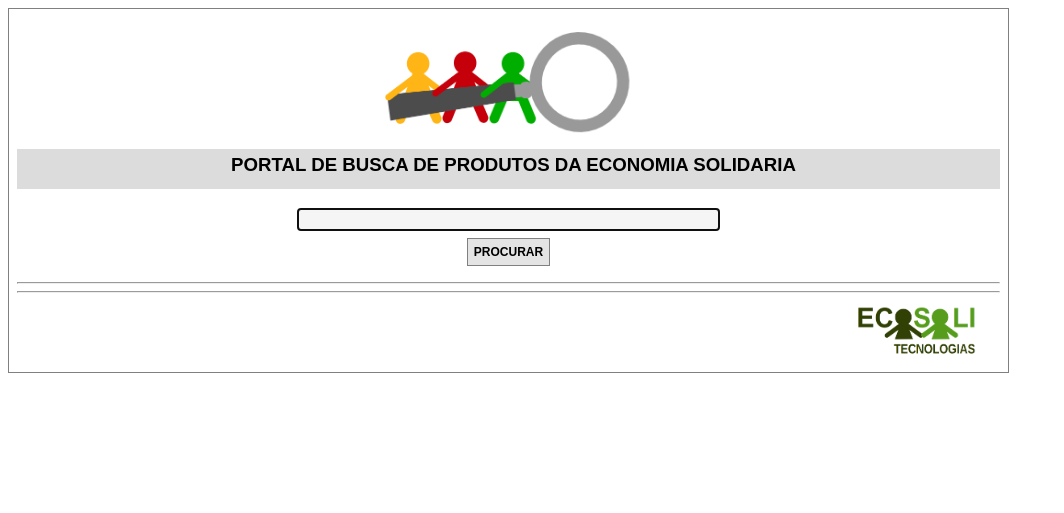
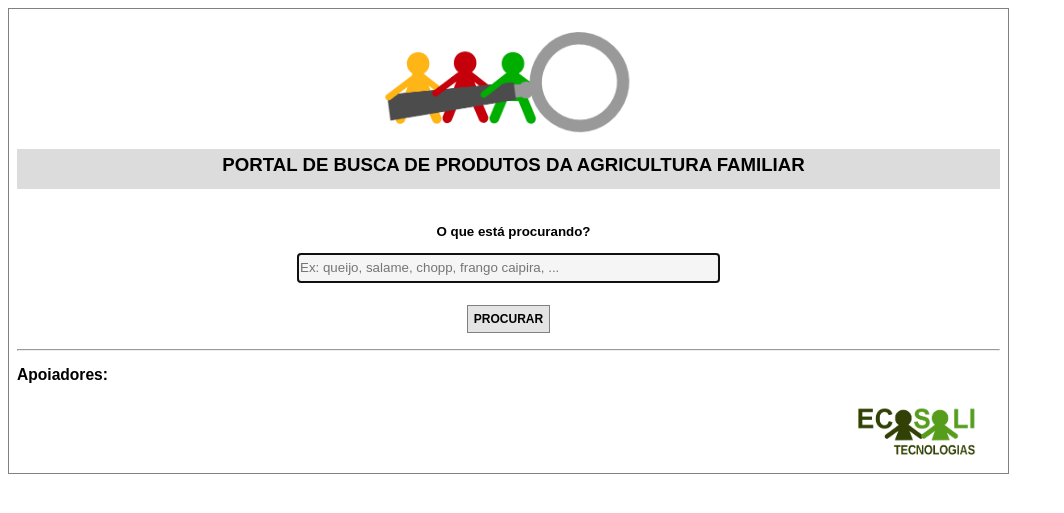
Before and after one commit to mauriciowitzgall/BUSCA, a PHP site: page / in a window 1280 px wide. Shown: the top 513 px of the page, without its empty margins (0-1064 px from the left). Run offline with PHP 8.4, Linux system fonts and the light colour scheme.

Commit message:
- A partir de agora a busca concatena todos os quiosques de todos banco de dados configurados e mostra um unico resultado. O quiosque é identificado por uma nova coluna. - A tela inicial agora é apenas uma janela de busca, como no google.

```diff
--- a/Aplicação/controle/bancos.php
+++ b/Aplicação/controle/bancos.php
@@ -4,6 +4,7 @@
 $banco_nome[1] = "sgaf";
 $banco_nome[2] = "coopaf";
 $banco_nome[3] = "cooesperanca";
+$banco_nome[4] = "agape";
 
-$banco_qtd=3
+$banco_qtd=4
 ?>
--- a/Aplicação/index.php
+++ b/Aplicação/index.php
@@ -18,14 +18,24 @@ $tpl->show();
 $tpl = new Template("templates/tituloemlinha_2.html");
 $tpl->block("BLOCK_QUEBRA1");
 $tpl->block("BLOCK_CENTRALIZAR");
-$tpl->LISTA_TITULO = "PORTAL DE BUSCA DE PRODUTOS DA ECONOMIA SOLIDARIA";
+$tpl->LISTA_TITULO = "PORTAL DE BUSCA DE PRODUTOS DA AGRICULTURA FAMILIAR";
 $tpl->block("BLOCK_TITULO");
 $tpl->block("BLOCK_QUEBRA2");
 $tpl->show();
 
 
+//Título do campo de busca
+$tpl = new Template("templates/titulosimples.html");
+$tpl->block("BLOCK_CENTRALIZAR");
+$tpl->LISTA_TITULO="O que está procurando?";
+$tpl->block("BLOCK_QUEBRA1");
+$tpl->block("BLOCK_TITULO");
+//$tpl->block("BLOCK_QUEBRA2");
+$tpl->show();
+
 //Campo para pesquisa de produto
 $tpl = new Template("templates/cadastro1.html");
+
 $tpl->FORM_NOME = "";
 $tpl->FORM_TARGET = "";
 $tpl->FORM_LINK = "resultado.php";
@@ -36,7 +46,9 @@ $tpl->CAMPO_TIPO = "text";
 $tpl->CAMPO_NOME = "filtro_produto";
 $tpl->CAMPO_VALOR = "";
 $tpl->CAMPO_TAMANHO = "50";
-$tpl->CAMPO_DICA = "";
+$tpl->CAMPO_DICA = "Ex: queijo, salame, chopp, frango caipira, ...";
+$tpl->CAMPO_ESTILO = "height:30px;";
+$tpl->block("BLOCK_CAMPO_ESTILO");
 $tpl->block("BLOCK_CAMPO_OBRIGATORIO");
 $tpl->block("BLOCK_CAMPO_PADRAO");
 $tpl->block("BLOCK_CAMPO_AUTOFOCO");
@@ -47,7 +59,7 @@ $tpl->block("BLOCK_LINHA");
 //$tpl->block("BLOCK_FECHARFORM");
 $tpl->show();
 
-
+echo "<br>";
 $tpl2 = new Template("templates/botoes1.html");
 //$tpl2->COLUNA_TAMANHO = "";
 $tpl2->COLUNA_ALINHAMENTO = "center";
@@ -72,7 +84,7 @@ $tpl2->block("BLOCK_FECHARFORM");
 $tpl2->show();
 
 $tpl = new Template("templates/linha_horizontal.html");
-$tpl->block("BLOCK_HR");
+//$tpl->block("BLOCK_HR");
 $tpl->show();
 
 include "rodape_ecosolitec.php";
--- a/Aplicação/resultado.php
+++ b/Aplicação/resultado.php
@@ -102,7 +102,6 @@ $tpl->block("BLOCK_CABECALHO_COLUNA");
 
 $tpl->block("BLOCK_CABECALHO_LINHA");
 $tpl->block("BLOCK_CABECALHO");
-
 
 //Listagem
 
--- a/Aplicação/rodape_ecosolitec.php
+++ b/Aplicação/rodape_ecosolitec.php
@@ -1,7 +1,13 @@
 <hr>
+<h3>Apoiadores:</h3>
 <table  border="0" width="100%">
     <tr>
         <td> </td>
+        <!--
+        <td align="center"> <img width="150px" src="imagens/cresol.png" width="150px"> </td>
+        <td align="center"> <img  width="150px" src="imagens/emater-rs.jpg" width="150px"> </td>
+        <td align="center"> <img  width="150px" src="imagens/agricultura-familiar.jpg" width="150px"> </td>
+        -->
         <td align="right">
             <a href="http://ecosoli.org" target="_blank">
                 <img src="imagens/ecosoli.png" width="150px">
```
Also changed, not shown: Aplicação/imagens/agricultura-familiar.jpg (added), Aplicação/imagens/cresol.png (added), Aplicação/imagens/emater-rs.jpg (added).
